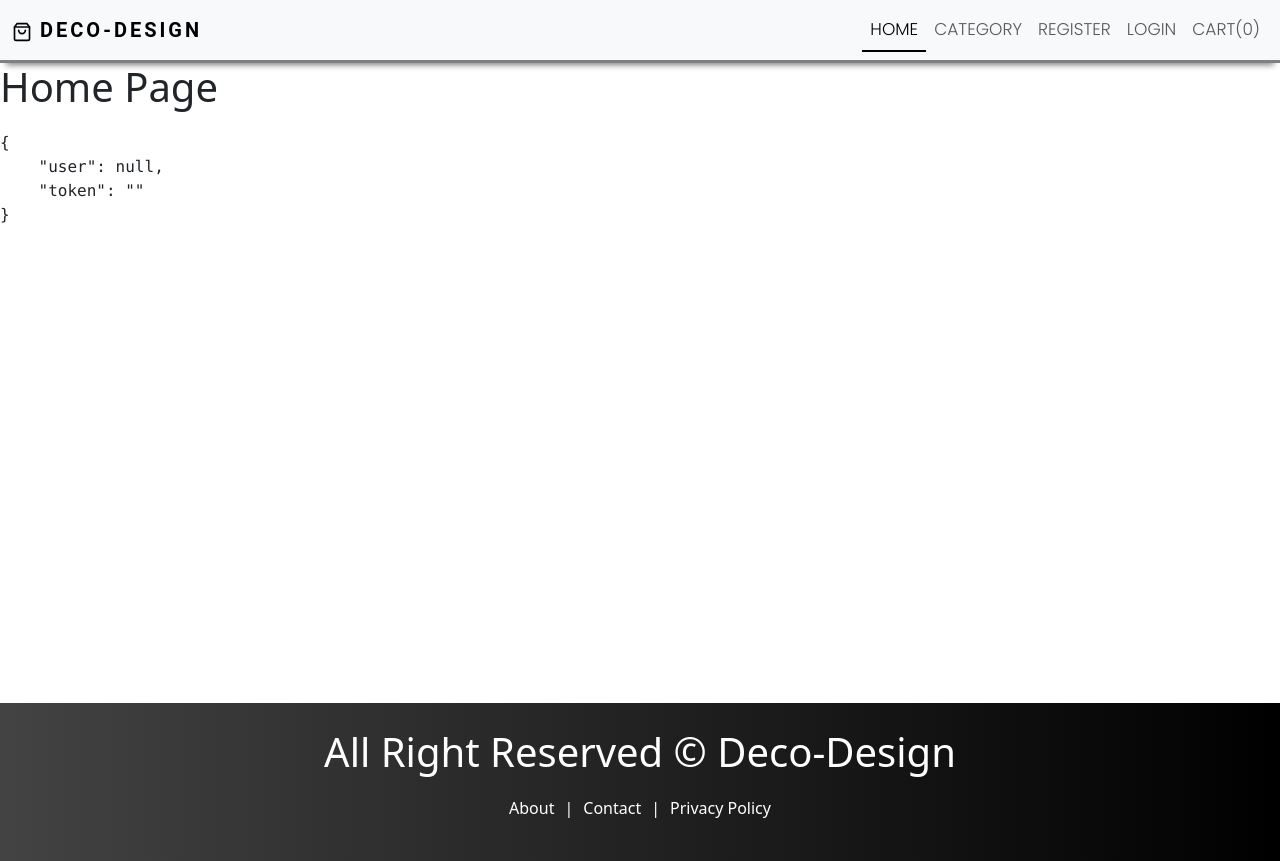
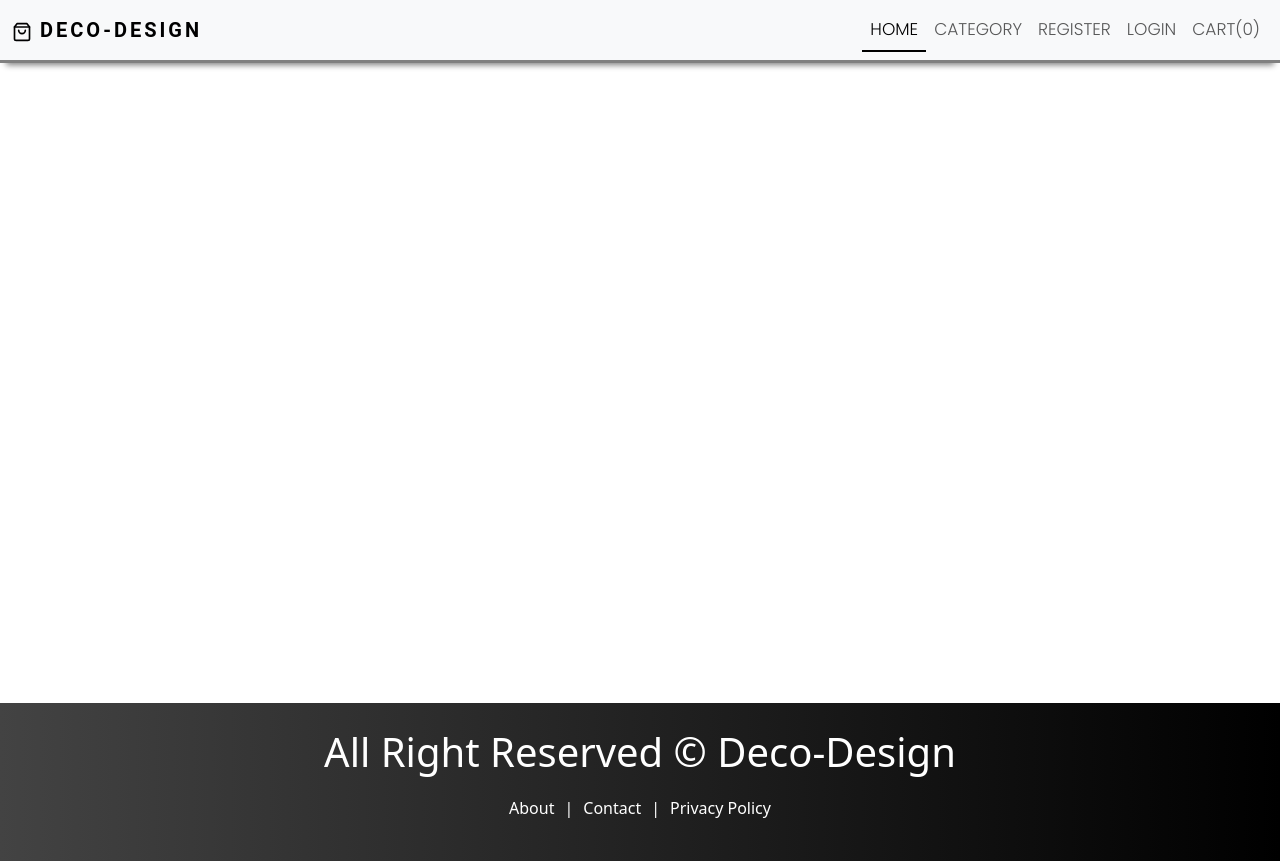
Before and after one commit to capmahin/Deco-Desgin-app, a React (Create React App) app in the folder client/: page / in a window 1280 px wide. Built offline with nearby package versions, Linux system fonts and the light colour scheme.

Commit message:
remove h1 and add title

```diff
--- a/client/src/pages/HomePage.js
+++ b/client/src/pages/HomePage.js
@@ -5,11 +5,8 @@ import { useAuth } from "../context/auth";
 const HomePage = () => {
   const [auth, setAuth] = useAuth()
   return (
-    <Layout>
-        <h1>Home Page</h1>
-        <pre>
-          {JSON.stringify(auth, null, 4)}
-        </pre>
+    <Layout title={'All Products - Best offers'}>
+
     </Layout>
   )
 }
```
